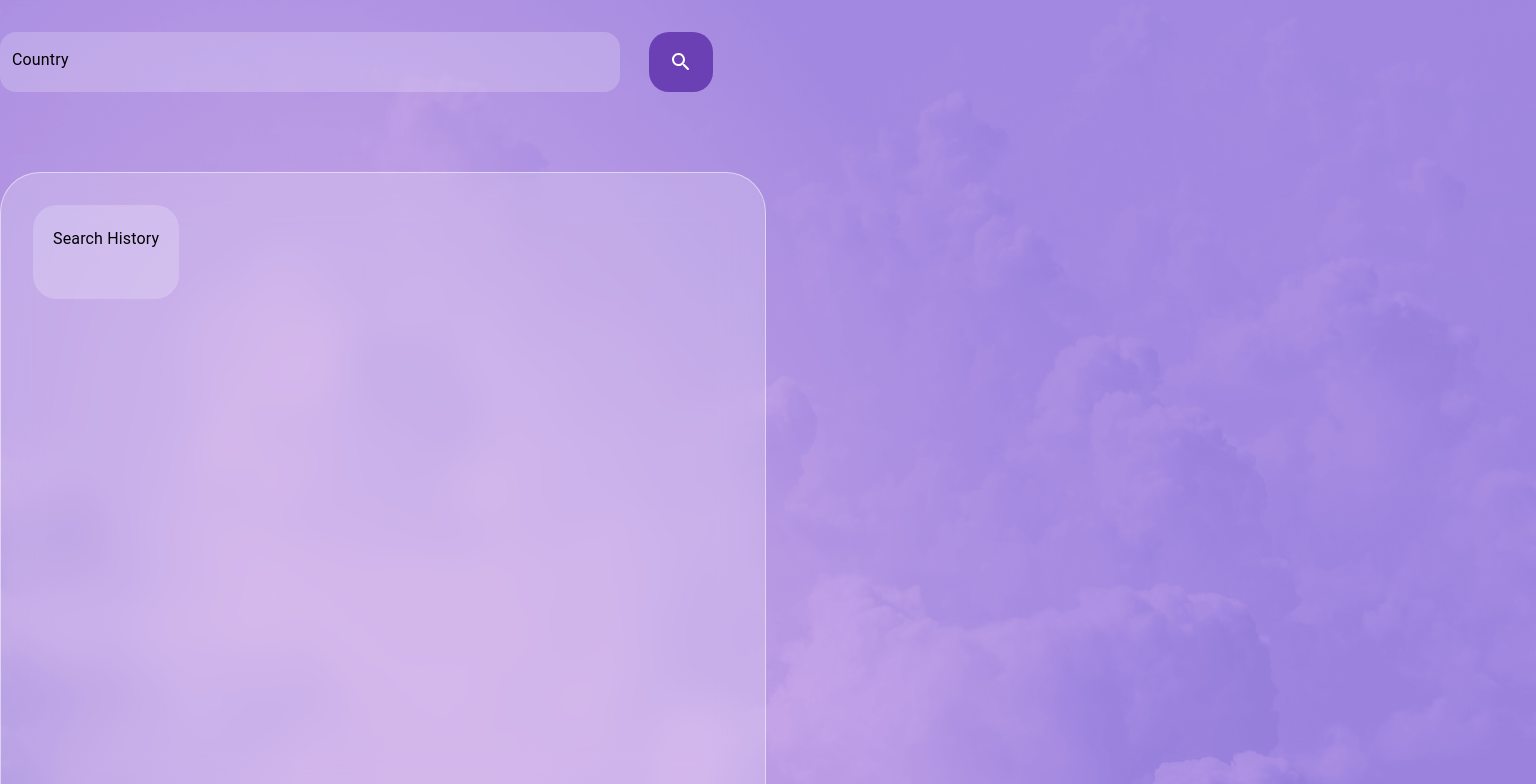
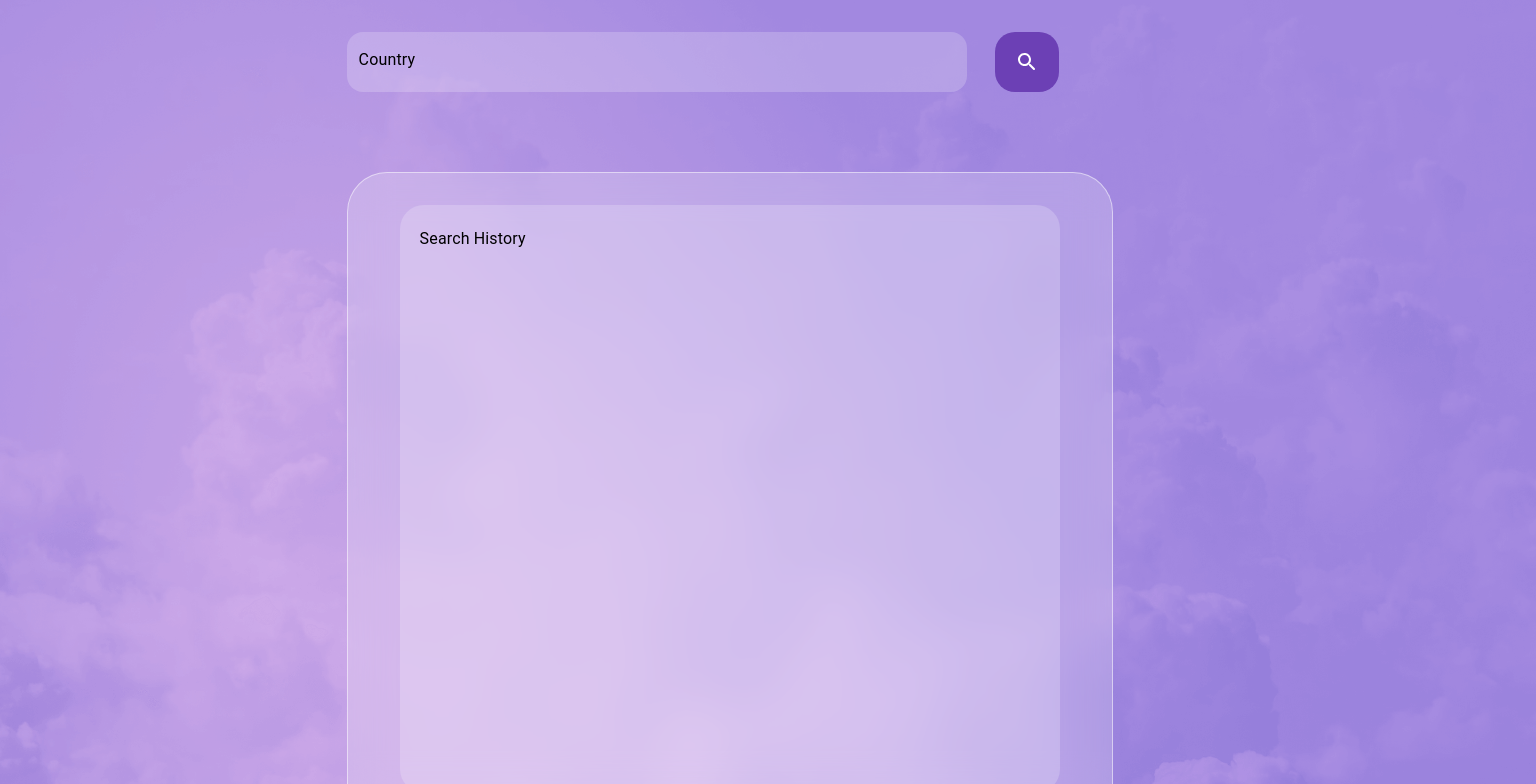
Before and after one commit to calvinlua/weather-app-react, a React (Vite) app: page / in a window 1536 px wide. Shown: the top 784 px of the page. Built offline with nearby package versions, Linux system fonts and the light colour scheme.

Commit message:
Update History List Dom

```diff
--- a/src/App.module.css
+++ b/src/App.module.css
@@ -12,6 +12,7 @@
   .display-temperature {
     color: var(--main-temperature-text-color);
   }
+
   .container {
     position: fixed;
     width: 100%;
@@ -22,7 +23,8 @@
   .content {
     display: flex;
     margin-top: 2em;
-    justify-items: center;
+    justify-content: center; /* Horizontally center */
+    align-items: center; /* Vertically center */
     width: 95%;
   }
 
@@ -32,6 +34,8 @@
     height: 1145px;
     margin-top: 5em;
     padding: 2em;
+    justify-content: center;
+    /* align-items: center;  */
     background-color: var(--main-container-color);
     backdrop-filter: blur(1.25em);
     border-radius: 2.5em;
@@ -114,7 +118,12 @@
 
 /* For Large Desktop  */
 @media screen and (min-width: 1441px) {
-  .display-temperature {
-    color: rosybrown !important;
+  .weather-logo {
+    position: relative;
+    left: 6.25em;
+    top: -4em;
+    z-index: 99;
+    width: 157px !important;
+    height: 157px !important;
   }
 }
--- a/src/App.tsx
+++ b/src/App.tsx
@@ -101,7 +101,7 @@ const App = () => {
                 <Stack>
                   <Stack>
                     {weather != null ? (
-                      <Stack direction={"column"}>
+                      <Stack direction={"column"} gap={"2em"}>
                         <div className={classes["today-weather"]}>
                           <Stack direction={"row"}>
                             <Typography variant="subtitle1">
--- a/src/components/common/atom/HistoryList/HistoryList.module.css
+++ b/src/components/common/atom/HistoryList/HistoryList.module.css
@@ -1,5 +1,7 @@
 .sub-content-box {
   padding: 20px;
+  width: 620px;
+  height: 548px;
   background-color: var(--sub-container-color);
   border-radius: 1.5em;
 }
```
